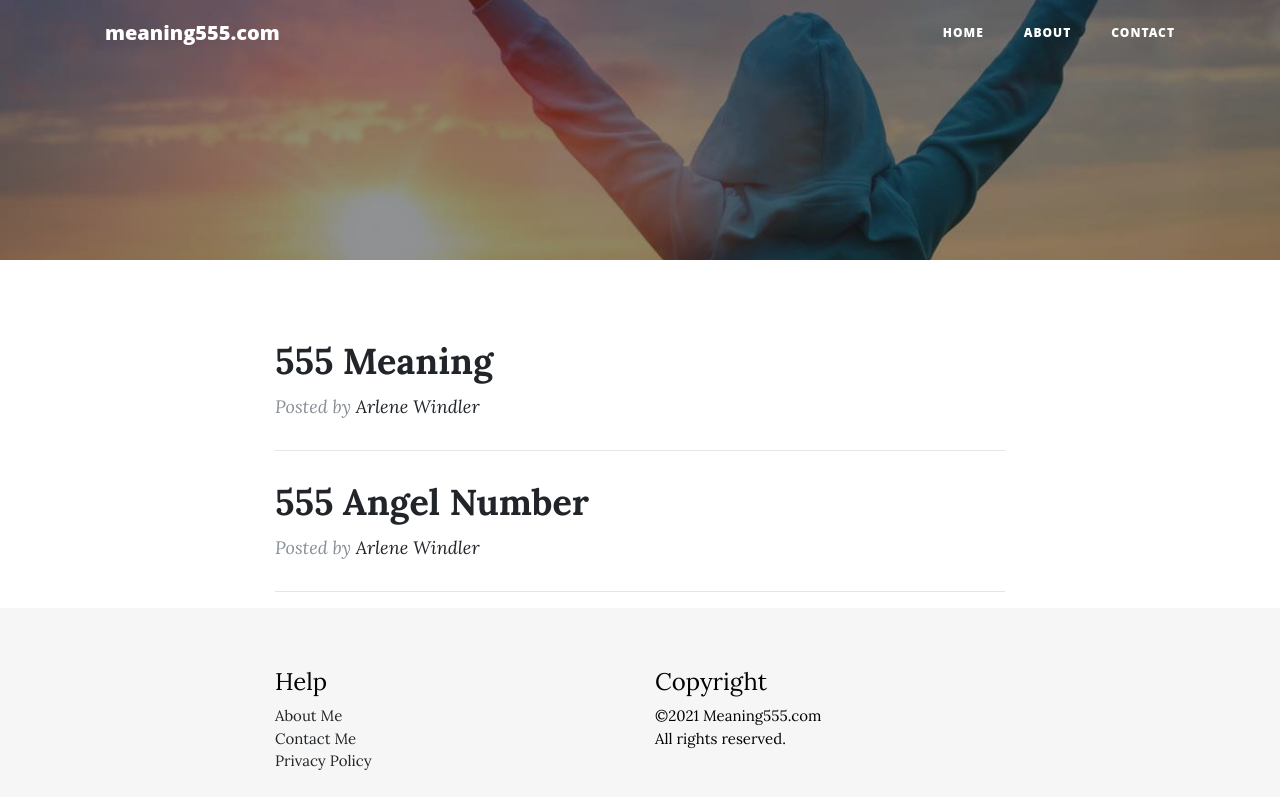
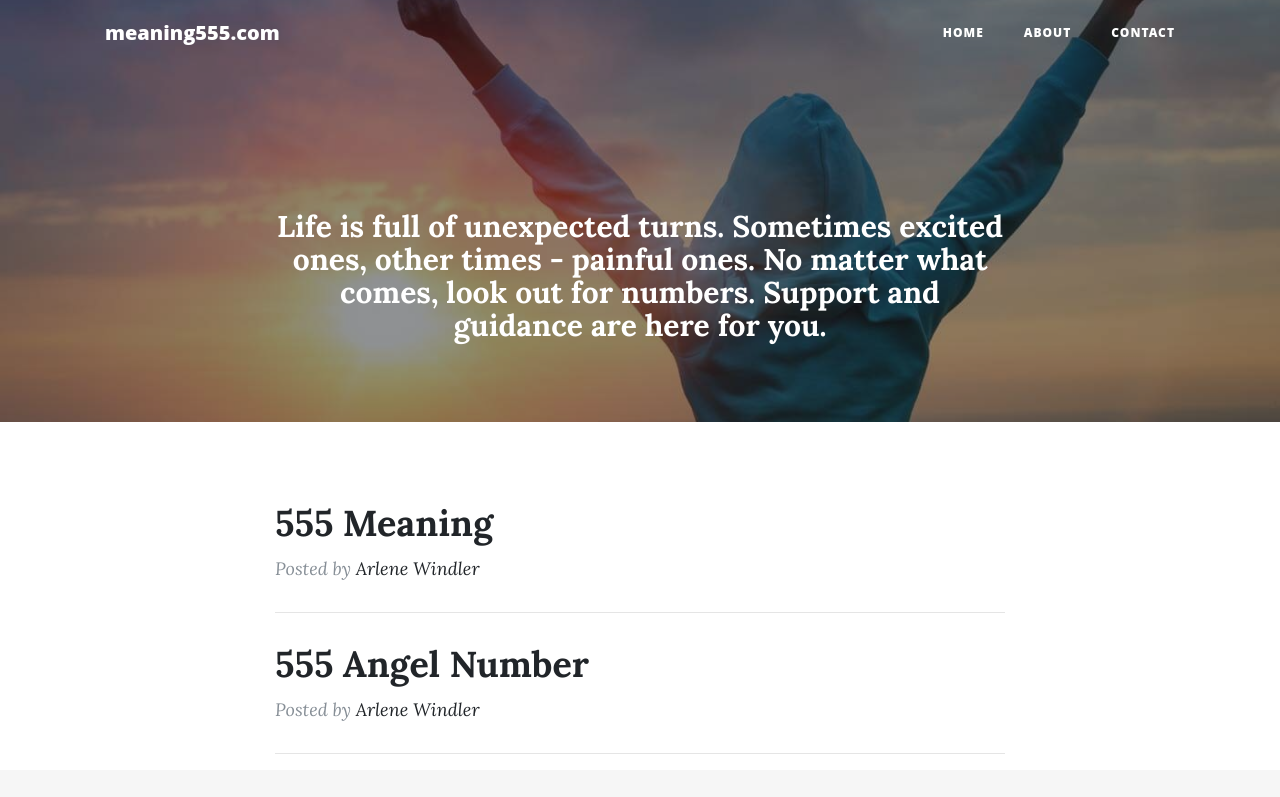
Before and after one commit to stanulionyte/Meaning555.com, a website: page index.html in a window 1280 px wide. Shown: the top 797 px of the page. Drawn offline with Linux system fonts and the light colour scheme.

Commit message:
Add files via upload

```diff
--- a/index.html
+++ b/index.html
@@ -5,11 +5,11 @@
 
   <meta charset="utf-8">
   <meta name="viewport" content="width=device-width, initial-scale=1, shrink-to-fit=no">
-  <meta name="description" content="">
+  <meta name="description" content="Life is full of unexpected turns. Sometimes excited ones, other times - painful ones. No matter what comes, look out for numbers. Support and guidance are here for you.">
   <meta name="author" content="">
   <link rel="shortcut icon" type="image/png" href="img/mypic.png"/>
 
-  <title> meaning555.com </title>
+  <title> Everything about 555 numerology </title>
 
   <!-- Bootstrap core CSS -->
   <link href="vendor/bootstrap/css/bootstrap.min.css" rel="stylesheet">
@@ -60,13 +60,15 @@
 
   <!-- Page Header -->
   <header class="masthead" style="background-image: url('img/feel.jpeg')">
-    <div class="overlay"></div>
+    <div class="overlay"> </div>
     <div class="container">
       <div class="row">
         <div class="col-lg-8 col-md-10 mx-auto">
-          <div class="site-heading">
-            <span class="subheading"> </span>
-          </div>
+            <div class="post-heading">
+                <h2 class="subheading text-center">
+                  Life is full of unexpected turns. Sometimes excited ones, other times - painful ones. No matter what comes, look out for numbers. Support and guidance are here for you.
+                </h2>
+            </div>
         </div>
       </div>
     </div>
```
Also changed, not shown: about.html (+9 -6 lines).
